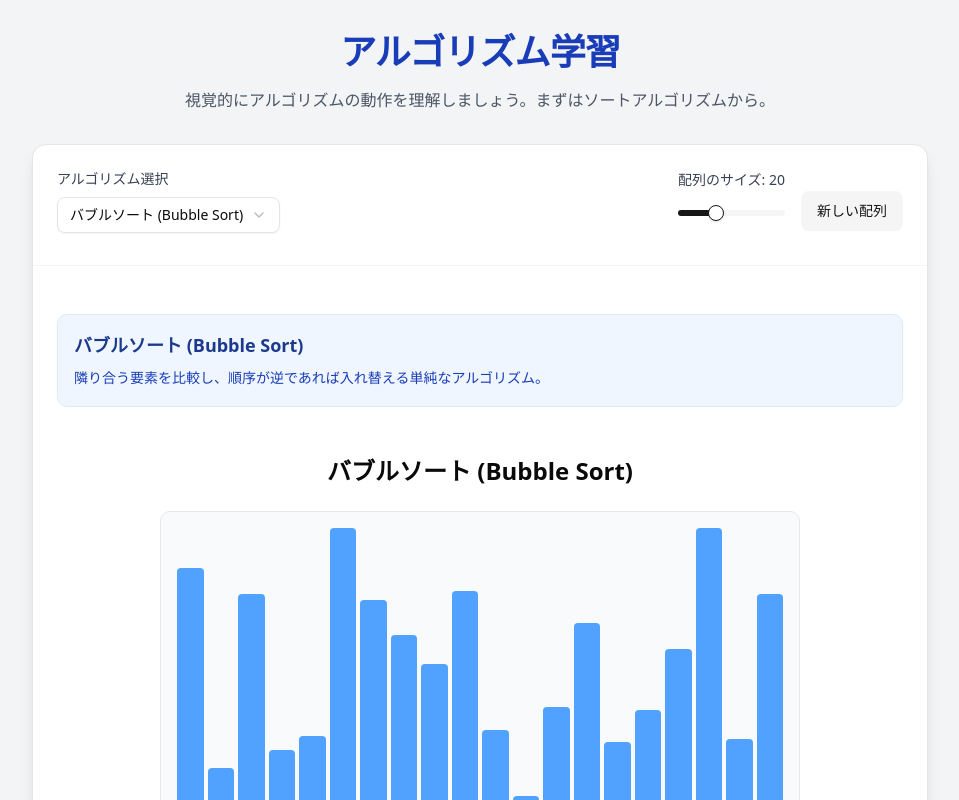
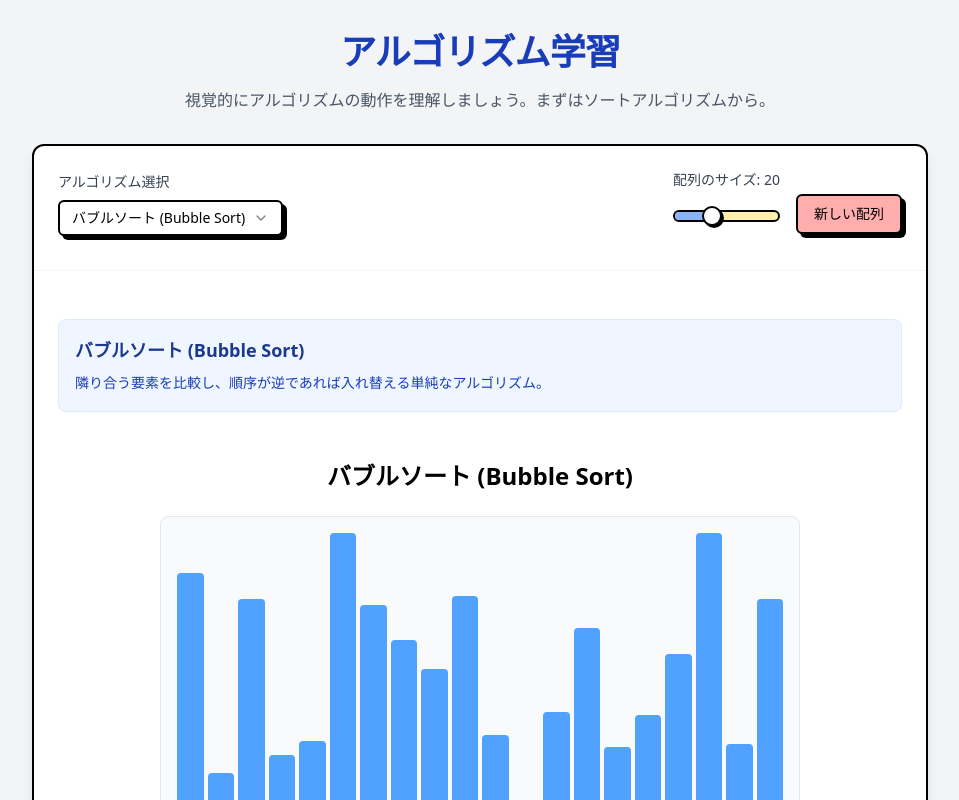
Before and after one commit to ks1590/algorithm-learning-app, a React (Vite) app: page / in a window 1280 px wide. Shown: the top 800 px of the page, without its empty margins (160-1119 px from the left). Built offline with nearby package versions, Linux system fonts and the light colour scheme.

Commit message:
feat: Implement a new UI style with prominent borders, shadows, interactive press effects, and an updated color palette.

```diff
--- a/src/components/ui/Button.tsx
+++ b/src/components/ui/Button.tsx
@@ -9,15 +9,15 @@ const buttonVariants = cva(
   {
     variants: {
       variant: {
-        default: "bg-primary text-primary-foreground hover:bg-primary/90",
+        default: "bg-primary text-primary-foreground border-2 border-border shadow-[4px_4px_0_0_#000] hover:translate-x-[2px] hover:translate-y-[2px] hover:shadow-[2px_2px_0_0_#000] active:translate-x-[4px] active:translate-y-[4px] active:shadow-none transition-all",
         destructive:
-          "bg-destructive text-white hover:bg-destructive/90 focus-visible:ring-destructive/20 dark:focus-visible:ring-destructive/40 dark:bg-destructive/60",
+          "bg-destructive text-destructive-foreground border-2 border-border shadow-[4px_4px_0_0_#000] hover:translate-x-[2px] hover:translate-y-[2px] hover:shadow-[2px_2px_0_0_#000] active:translate-x-[4px] active:translate-y-[4px] active:shadow-none",
         outline:
-          "border bg-background shadow-xs hover:bg-accent hover:text-accent-foreground dark:bg-input/30 dark:border-input dark:hover:bg-input/50",
+          "bg-background text-foreground border-2 border-border shadow-[4px_4px_0_0_#000] hover:translate-x-[2px] hover:translate-y-[2px] hover:shadow-[2px_2px_0_0_#000] active:translate-x-[4px] active:translate-y-[4px] active:shadow-none",
         secondary:
-          "bg-secondary text-secondary-foreground hover:bg-secondary/80",
+          "bg-secondary text-secondary-foreground border-2 border-border shadow-[4px_4px_0_0_#000] hover:translate-x-[2px] hover:translate-y-[2px] hover:shadow-[2px_2px_0_0_#000] active:translate-x-[4px] active:translate-y-[4px] active:shadow-none",
         ghost:
-          "hover:bg-accent hover:text-accent-foreground dark:hover:bg-accent/50",
+          "hover:bg-accent hover:text-accent-foreground border-2 border-transparent hover:border-border",
         link: "text-primary underline-offset-4 hover:underline",
       },
       size: {
--- a/src/components/ui/Card.tsx
+++ b/src/components/ui/Card.tsx
@@ -7,7 +7,7 @@ function Card({ className, ...props }: React.ComponentProps<"div">) {
     <div
       data-slot="card"
       className={cn(
-        "bg-card text-card-foreground flex flex-col gap-6 rounded-xl border py-6 shadow-sm",
+        "bg-card text-card-foreground flex flex-col gap-6 rounded-xl border-2 border-border py-6 shadow-[4px_4px_0_0_rgba(0,0,0,1)]",
         className
       )}
       {...props}
--- a/src/components/ui/select.tsx
+++ b/src/components/ui/select.tsx
@@ -35,7 +35,7 @@ function SelectTrigger({
       data-slot="select-trigger"
       data-size={size}
       className={cn(
-        "border-input data-[placeholder]:text-muted-foreground [&_svg:not([class*='text-'])]:text-muted-foreground focus-visible:border-ring focus-visible:ring-ring/50 aria-invalid:ring-destructive/20 dark:aria-invalid:ring-destructive/40 aria-invalid:border-destructive dark:bg-input/30 dark:hover:bg-input/50 flex w-fit items-center justify-between gap-2 rounded-md border bg-transparent px-3 py-2 text-sm whitespace-nowrap shadow-xs transition-[color,box-shadow] outline-none focus-visible:ring-[3px] disabled:cursor-not-allowed disabled:opacity-50 data-[size=default]:h-9 data-[size=sm]:h-8 *:data-[slot=select-value]:line-clamp-1 *:data-[slot=select-value]:flex *:data-[slot=select-value]:items-center *:data-[slot=select-value]:gap-2 [&_svg]:pointer-events-none [&_svg]:shrink-0 [&_svg:not([class*='size-'])]:size-4",
+        "border-input data-[placeholder]:text-muted-foreground [&_svg:not([class*='text-'])]:text-muted-foreground focus-visible:border-ring focus-visible:ring-ring/50 aria-invalid:ring-destructive/20 dark:aria-invalid:ring-destructive/40 aria-invalid:border-destructive dark:bg-input/30 dark:hover:bg-input/50 flex w-fit items-center justify-between gap-2 rounded-md border-2 border-border bg-transparent px-3 py-2 text-sm whitespace-nowrap shadow-[4px_4px_0_0_rgba(0,0,0,1)] transition-[color,box-shadow] outline-none focus-visible:ring-[3px] disabled:cursor-not-allowed disabled:opacity-50 data-[size=default]:h-9 data-[size=sm]:h-8 *:data-[slot=select-value]:line-clamp-1 *:data-[slot=select-value]:flex *:data-[slot=select-value]:items-center *:data-[slot=select-value]:gap-2 [&_svg]:pointer-events-none [&_svg]:shrink-0 [&_svg:not([class*='size-'])]:size-4 hover:translate-x-[2px] hover:translate-y-[2px] hover:shadow-[2px_2px_0_0_#000] data-[state=open]:translate-x-[4px] data-[state=open]:translate-y-[4px] data-[state=open]:shadow-none",
         className
       )}
       {...props}
@@ -60,7 +60,7 @@ function SelectContent({
       <SelectPrimitive.Content
         data-slot="select-content"
         className={cn(
-          "bg-popover text-popover-foreground data-[state=open]:animate-in data-[state=closed]:animate-out data-[state=closed]:fade-out-0 data-[state=open]:fade-in-0 data-[state=closed]:zoom-out-95 data-[state=open]:zoom-in-95 data-[side=bottom]:slide-in-from-top-2 data-[side=left]:slide-in-from-right-2 data-[side=right]:slide-in-from-left-2 data-[side=top]:slide-in-from-bottom-2 relative z-50 max-h-(--radix-select-content-available-height) min-w-[8rem] origin-(--radix-select-content-transform-origin) overflow-x-hidden overflow-y-auto rounded-md border shadow-md",
+          "bg-popover text-popover-foreground data-[state=open]:animate-in data-[state=closed]:animate-out data-[state=closed]:fade-out-0 data-[state=open]:fade-in-0 data-[state=closed]:zoom-out-95 data-[state=open]:zoom-in-95 data-[side=bottom]:slide-in-from-top-2 data-[side=left]:slide-in-from-right-2 data-[side=right]:slide-in-from-left-2 data-[side=top]:slide-in-from-bottom-2 relative z-50 max-h-(--radix-select-content-available-height) min-w-[8rem] origin-(--radix-select-content-transform-origin) overflow-x-hidden overflow-y-auto rounded-md border-2 border-border shadow-[4px_4px_0_0_rgba(0,0,0,1)]",
           position === "popper" &&
             "data-[side=bottom]:translate-y-1 data-[side=left]:-translate-x-1 data-[side=right]:translate-x-1 data-[side=top]:-translate-y-1",
           className
--- a/src/components/ui/slider.tsx
+++ b/src/components/ui/slider.tsx
@@ -39,7 +39,7 @@ function Slider({
       <SliderPrimitive.Track
         data-slot="slider-track"
         className={cn(
-          "bg-muted relative grow overflow-hidden rounded-full data-[orientation=horizontal]:h-1.5 data-[orientation=horizontal]:w-full data-[orientation=vertical]:h-full data-[orientation=vertical]:w-1.5"
+          "bg-muted relative grow overflow-hidden rounded-full border-2 border-border data-[orientation=horizontal]:h-3 data-[orientation=horizontal]:w-full data-[orientation=vertical]:h-full data-[orientation=vertical]:w-3"
         )}
       >
         <SliderPrimitive.Range
@@ -53,7 +53,7 @@ function Slider({
         <SliderPrimitive.Thumb
           data-slot="slider-thumb"
           key={index}
-          className="border-primary ring-ring/50 block size-4 shrink-0 rounded-full border bg-white shadow-sm transition-[color,box-shadow] hover:ring-4 focus-visible:ring-4 focus-visible:outline-hidden disabled:pointer-events-none disabled:opacity-50"
+          className="border-border ring-ring/50 block size-5 shrink-0 rounded-full border-2 bg-white shadow-[2px_2px_0_0_#000] transition-[color,box-shadow] hover:ring-4 focus-visible:ring-4 focus-visible:outline-hidden disabled:pointer-events-none disabled:opacity-50"
         />
       ))}
     </SliderPrimitive.Root>
--- a/src/index.css
+++ b/src/index.css
@@ -46,72 +46,75 @@
 }
 
 :root {
-  --radius: 0.625rem;
-  --background: oklch(1 0 0);
-  --foreground: oklch(0.145 0 0);
-  --card: oklch(1 0 0);
-  --card-foreground: oklch(0.145 0 0);
-  --popover: oklch(1 0 0);
-  --popover-foreground: oklch(0.145 0 0);
-  --primary: oklch(0.205 0 0);
-  --primary-foreground: oklch(0.985 0 0);
-  --secondary: oklch(0.97 0 0);
-  --secondary-foreground: oklch(0.205 0 0);
-  --muted: oklch(0.97 0 0);
-  --muted-foreground: oklch(0.556 0 0);
-  --accent: oklch(0.97 0 0);
-  --accent-foreground: oklch(0.205 0 0);
-  --destructive: oklch(0.577 0.245 27.325);
-  --border: oklch(0.922 0 0);
-  --input: oklch(0.922 0 0);
-  --ring: oklch(0.708 0 0);
-  --chart-1: oklch(0.646 0.222 41.116);
-  --chart-2: oklch(0.6 0.118 184.704);
-  --chart-3: oklch(0.398 0.07 227.392);
-  --chart-4: oklch(0.828 0.189 84.429);
-  --chart-5: oklch(0.769 0.188 70.08);
-  --sidebar: oklch(0.985 0 0);
-  --sidebar-foreground: oklch(0.145 0 0);
-  --sidebar-primary: oklch(0.205 0 0);
-  --sidebar-primary-foreground: oklch(0.985 0 0);
-  --sidebar-accent: oklch(0.97 0 0);
-  --sidebar-accent-foreground: oklch(0.205 0 0);
-  --sidebar-border: oklch(0.922 0 0);
-  --sidebar-ring: oklch(0.708 0 0);
+  --radius: 0.5rem; /* Slightly rounded, but sharp enough */
+  --background: #fffdfa; /* Warm white */
+  --foreground: #000000;
+  --card: #ffffff;
+  --card-foreground: #000000;
+  --popover: #ffffff;
+  --popover-foreground: #000000;
+  --primary: #8AB4F8; /* Light Blue */
+  --primary-foreground: #000000;
+  --secondary: #ffadad; /* Soft Red */
+  --secondary-foreground: #000000;
+  --muted: #fef0aa; /* Soft Yellow */
+  --muted-foreground: #000000;
+  --accent: #a0c4ff;
+  --accent-foreground: #000000;
+  --destructive: #ff6b6b;
+  --destructive-foreground: #000000;
+  --border: #000000;
+  --input: #000000;
+  --ring: #000000;
+  --chart-1: #ffadad;
+  --chart-2: #ffd6a5;
+  --chart-3: #fdffb6;
+  --chart-4: #caffbf;
+  --chart-5: #9bf6ff;
+  --sidebar: #f8f9fa;
+  --sidebar-foreground: #000000;
+  --sidebar-primary: #000000;
+  --sidebar-primary-foreground: #ffffff;
+  --sidebar-accent: #f1f3f5;
+  --sidebar-accent-foreground: #000000;
+  --sidebar-border: #e9ecef;
+  --sidebar-ring: #000000;
 }
 
 .dark {
-  --background: oklch(0.145 0 0);
-  --foreground: oklch(0.985 0 0);
-  --card: oklch(0.205 0 0);
-  --card-foreground: oklch(0.985 0 0);
-  --popover: oklch(0.205 0 0);
-  --popover-foreground: oklch(0.985 0 0);
-  --primary: oklch(0.922 0 0);
-  --primary-foreground: oklch(0.205 0 0);
-  --secondary: oklch(0.269 0 0);
-  --secondary-foreground: oklch(0.985 0 0);
-  --muted: oklch(0.269 0 0);
-  --muted-foreground: oklch(0.708 0 0);
-  --accent: oklch(0.269 0 0);
-  --accent-foreground: oklch(0.985 0 0);
-  --destructive: oklch(0.704 0.191 22.216);
-  --border: oklch(1 0 0 / 10%);
-  --input: oklch(1 0 0 / 15%);
-  --ring: oklch(0.556 0 0);
-  --chart-1: oklch(0.488 0.243 264.376);
-  --chart-2: oklch(0.696 0.17 162.48);
-  --chart-3: oklch(0.769 0.188 70.08);
-  --chart-4: oklch(0.627 0.265 303.9);
-  --chart-5: oklch(0.645 0.246 16.439);
-  --sidebar: oklch(0.205 0 0);
-  --sidebar-foreground: oklch(0.985 0 0);
-  --sidebar-primary: oklch(0.488 0.243 264.376);
-  --sidebar-primary-foreground: oklch(0.985 0 0);
-  --sidebar-accent: oklch(0.269 0 0);
-  --sidebar-accent-foreground: oklch(0.985 0 0);
-  --sidebar-border: oklch(1 0 0 / 10%);
-  --sidebar-ring: oklch(0.556 0 0);
+  --background: #1a1a1a;
+  --foreground: #ffffff;
+  --card: #2a2a2a;
+  --card-foreground: #ffffff;
+  --popover: #2a2a2a;
+  --popover-foreground: #ffffff;
+  --primary: #4dabf7;
+  --primary-foreground: #000000;
+  --secondary: #ff8787;
+  --secondary-foreground: #000000;
+  --muted: #fab005;
+  --muted-foreground: #000000;
+  --accent: #74c0fc;
+  --accent-foreground: #000000;
+  --destructive: #fa5252;
+  --destructive-foreground: #ffffff;
+  --border: #ffffff;
+  --input: #ffffff;
+  --ring: #ffffff;
+  /* Keep charts vibrant */
+  --chart-1: #ffadad;
+  --chart-2: #ffd6a5;
+  --chart-3: #fdffb6;
+  --chart-4: #caffbf;
+  --chart-5: #9bf6ff;
+  --sidebar: #2a2a2a;
+  --sidebar-foreground: #ffffff;
+  --sidebar-primary: #4dabf7;
+  --sidebar-primary-foreground: #000000;
+  --sidebar-accent: #343a40;
+  --sidebar-accent-foreground: #ffffff;
+  --sidebar-border: #495057;
+  --sidebar-ring: #ffffff;
 }
 
 @layer base {
```
